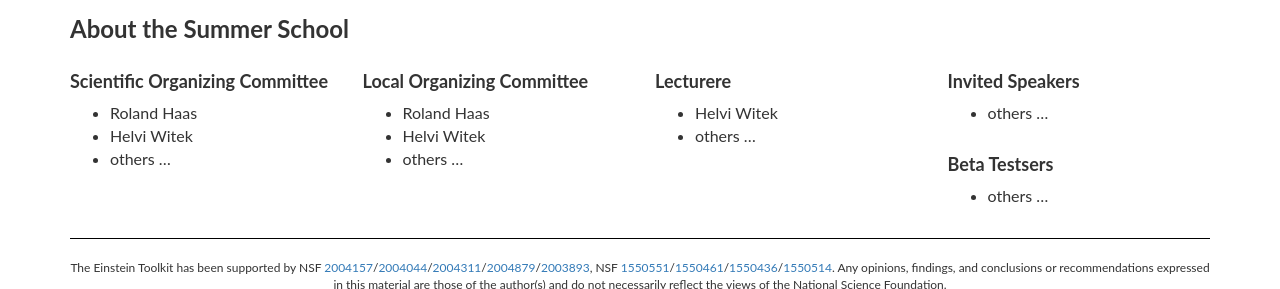
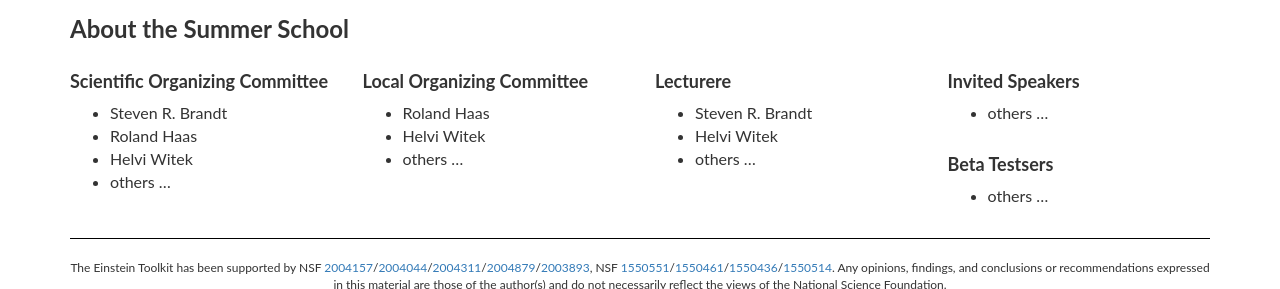
Before and after one commit to EinsteinToolkit/et2021uiuc, a Jekyll site: the page built from about.md, in a window 1280 px wide, cut to the strip 158-447 px from the top of the page. Built offline with Jekyll 4.4.1, drawn with Linux system fonts in a browser that asks for light colours.

Commit message:
about: add Steve Brandt

```diff
--- a/about.md
+++ b/about.md
@@ -9,6 +9,7 @@ title: About
 
 <div class="col-sm-3" markdown="1">
 ## Scientific Organizing Committee
+* Steven R. Brandt
 * Roland Haas
 * Helvi Witek
 * others ...
@@ -23,6 +24,7 @@ title: About
 
 <div class="col-sm-3" markdown="1">
 ## Lecturere
+* Steven R. Brandt
 * Helvi Witek
 * others ...
 </div>
```
